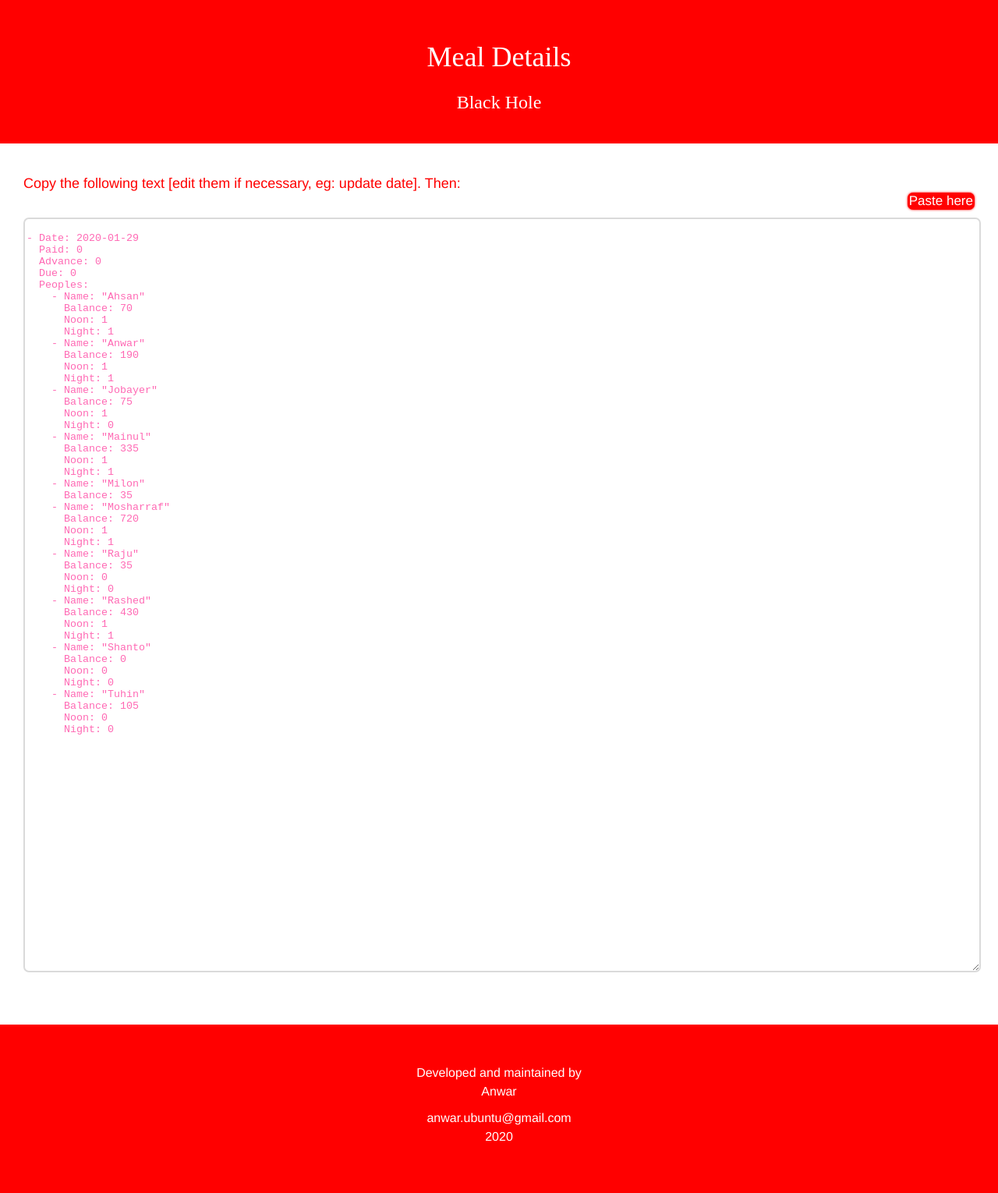
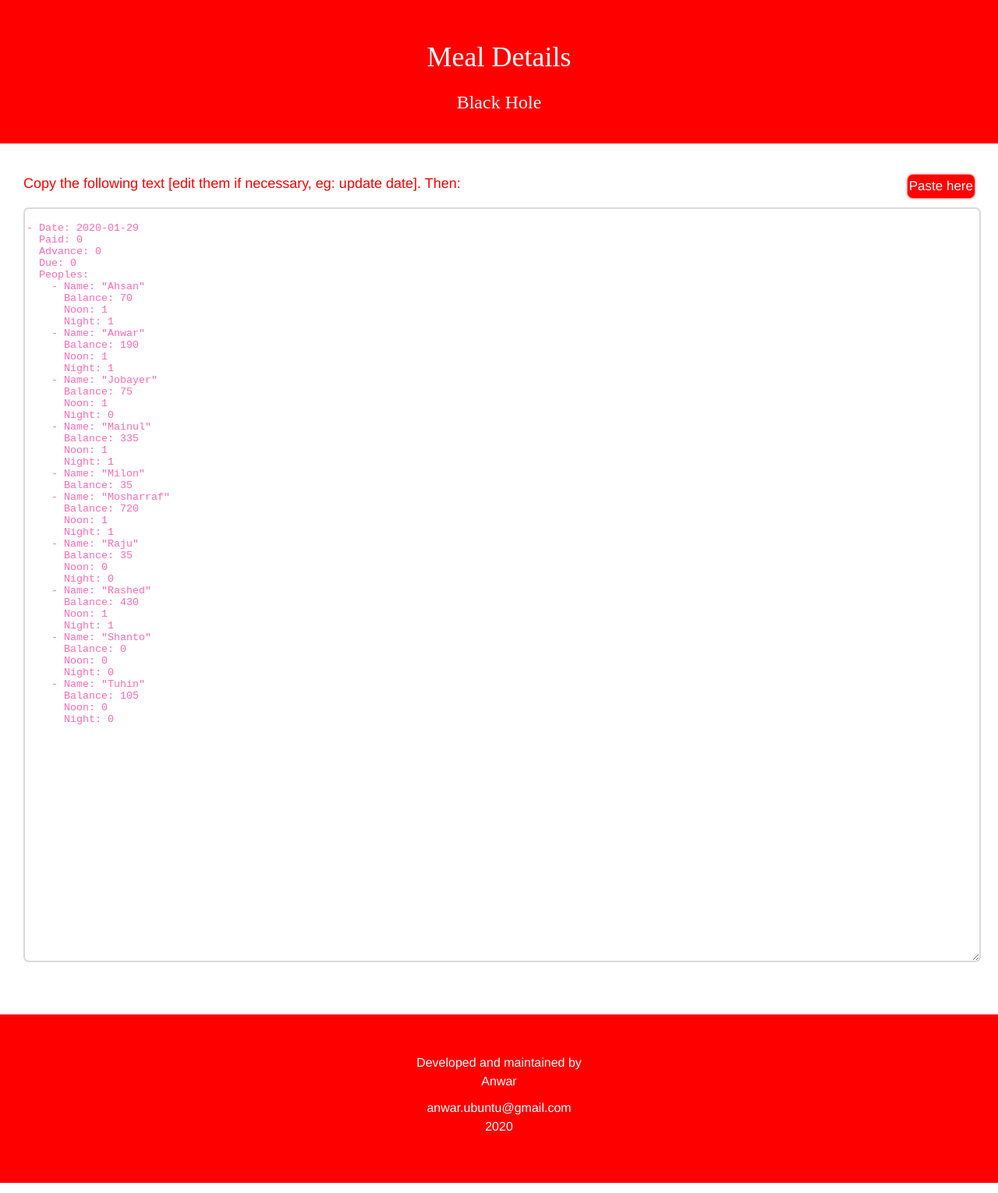
Before and after one commit to coderanwar/meals, a Jekyll site: the page built from update.html, in a window 1280 px wide. Shown: the whole page at 78% size. Built offline with Jekyll 4.4.1, drawn with Linux system fonts in a browser that asks for light colours.

Commit message:
Update update.html

```diff
--- a/update.html
+++ b/update.html
@@ -8,11 +8,9 @@ color: "white"
 <h4 style="display:inline;text-align:left;color:{{page.theme-color}};">
   Copy the following text [edit them if necessary, eg: update date]. Then:
 </h4>
-<h4 class="copy-btn">
-  <a href="https://github.com/coderanwar/meals/edit/master/_data/meals.yml" style="color:{{page.color}};">
-    Paste here
-  </a>
-</h4>
+<a class="copy-btn" href="https://github.com/coderanwar/meals/edit/master/_data/meals.yml">
+  Paste here
+</a>
 <hr style="visibility:hidden;">
 
 <!--<button class="copy-btn" onclick='copyToClipboard(this, "mealData")'>
```
